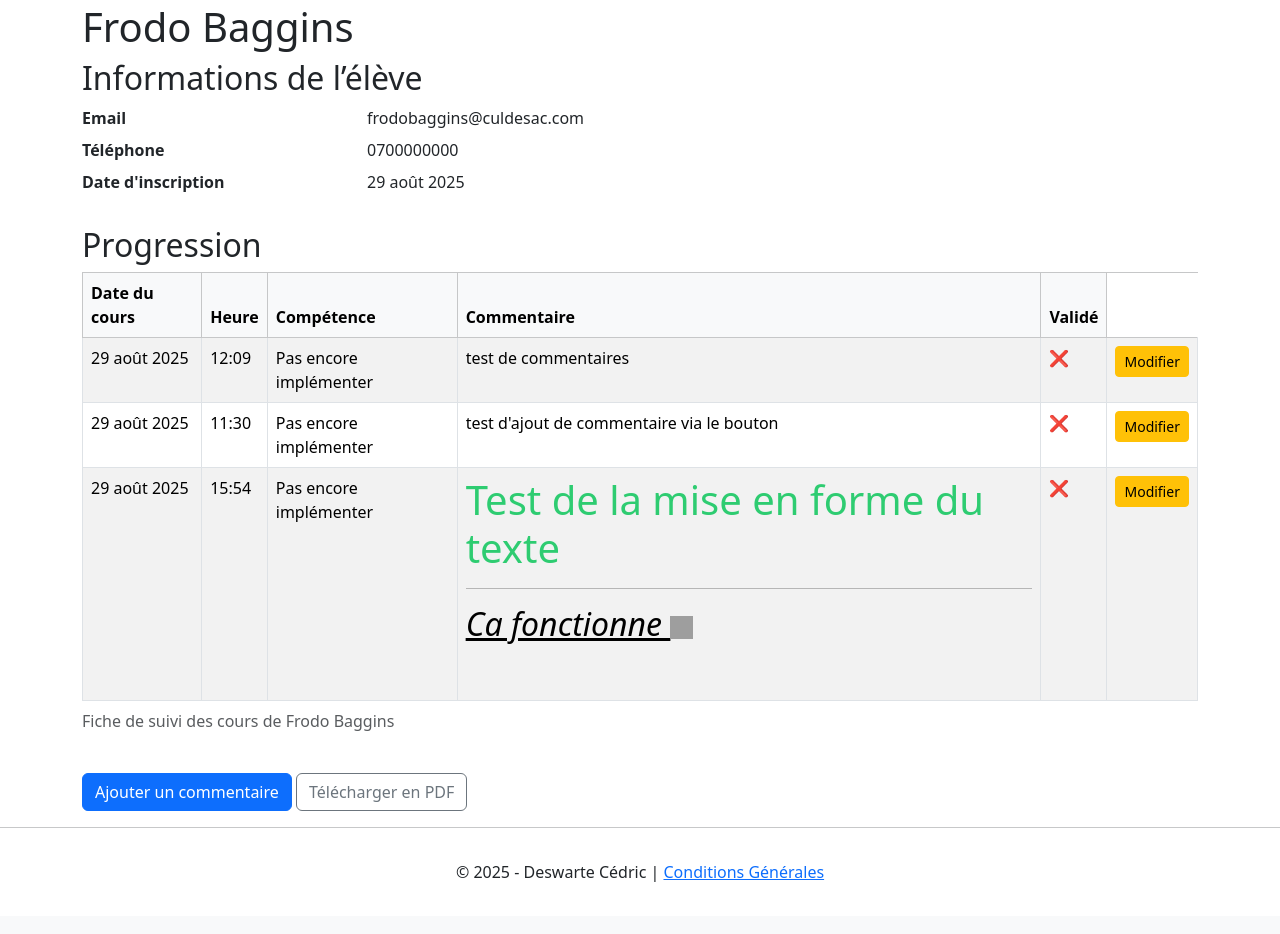
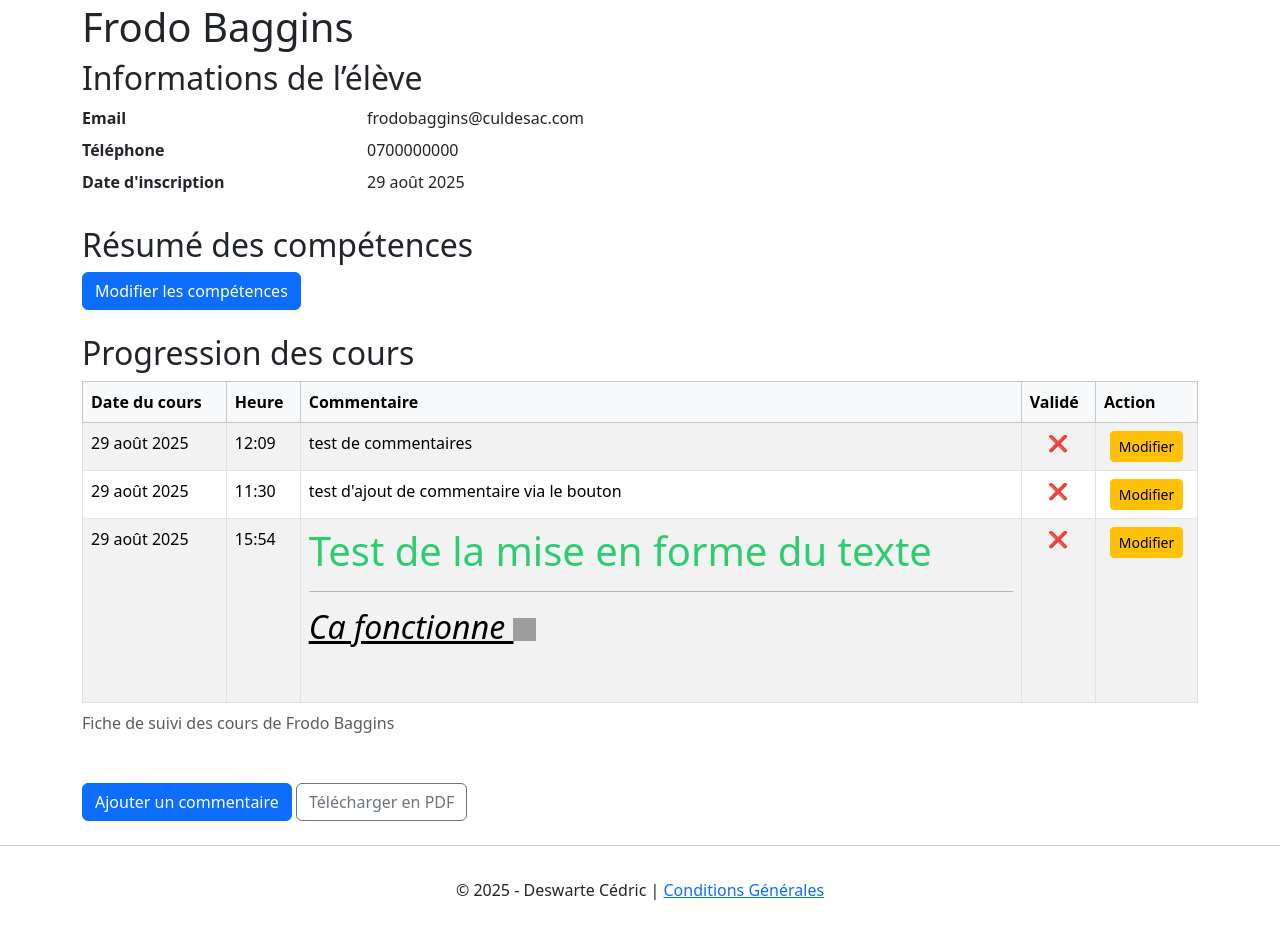
Before and after one commit to Cedric12850/titre_pro_ecsr, a Django app: page /eleves/1/ in a window 1280 px wide. Shown: the part 111-1045 px from the top of the page. Before the commit the page ends 993 px from the top, so only its background shows below. Run offline with Django 5.2, Linux system fonts and the light colour scheme; the visitor is signed in with stand-in values (Sample User, id 1); data comes from the database, SQL or seed files in the repository; data that the repository does not hold is empty; some libraries are stand-ins or nearby versions.

Commit message:
push du frontend

```diff
--- a/frontend/templates/eleves/eleve_detail.html
+++ b/frontend/templates/eleves/eleve_detail.html
@@ -3,7 +3,8 @@
 {% block content %}
 <h1>{{ eleve.prenom }} {{ eleve.nom }}</h1>
 
-<section aria-labelledby="eleve-info">
+<!-- 🔹 Informations élève -->
+<section aria-labelledby="eleve-info" class="mb-4">
   <h2 id="eleve-info">Informations de l’élève</h2>
   <dl class="row">
     <dt class="col-sm-3">Email</dt>
@@ -17,8 +18,35 @@
   </dl>
 </section>
 
-<section aria-labelledby="eleve-progression" class="mt-4">
-  <h2 id="eleve-progression">Progression</h2>
+<!-- 🔹 Résumé des compétences -->
+<section aria-labelledby="resume-competences" class="mb-4">
+  <h2 id="resume-competences">Résumé des compétences</h2>
+  <div class="row row-cols-1 row-cols-md-2 row-cols-lg-4 g-3">
+    {% for comp_entry in competence_data %}
+      <div class="col">
+        <div class="card h-100">
+          <div class="card-body text-center">
+            <h5 class="card-title">{{ comp_entry.competence.numero }} - {{ comp_entry.competence.titre }}</h5>
+            <span class="badge
+                  {% if comp_entry.statut == 'pas_aborde' %}bg-secondary
+                  {% elif comp_entry.statut == 'aborde' %}bg-info
+                  {% elif comp_entry.statut == 'en_cours' %}bg-warning text-dark
+                  {% elif comp_entry.statut == 'validee' %}bg-success
+                  {% else %}bg-secondary{% endif %} fs-6 px-3 py-2">
+              {{ comp_entry.statut|capfirst }}
+            </span>
+          </div>
+        </div>
+      </div>
+    {% endfor %}
+  </div>
+
+  <a href="{% url 'eleves:eleve-objectifs-update' eleve.id %}" class="btn btn-primary mt-3">Modifier les compétences</a>
+</section>
+
+<!-- 🔹 Progressions / Commentaires -->
+<section aria-labelledby="eleve-progression" class="mb-4">
+  <h2 id="eleve-progression">Progression des cours</h2>
 
   {% if progressions %}
     <div class="table-responsive">
@@ -26,43 +54,28 @@
         <caption class="sr-only">Fiche de suivi des cours de {{ eleve.prenom }} {{ eleve.nom }}</caption>
         <thead class="table-light">
           <tr>
-            <th scope="col">Date du cours</th>
-            <th scope="col">Heure</th>
-            <th scope="col">Compétence</th>
-            <th scope="col">Commentaire</th>
-            <th scope="col">Validé</th>
+            <th>Date du cours</th>
+            <th>Heure</th>
+            <th>Commentaire</th>
+            <th>Validé</th>
+            <th>Action</th>
           </tr>
         </thead>
         <tbody>
           {% for prog in progressions %}
             <tr>
               <td>{{ prog.date_cours }}</td>
-            <td>
-              {% if prog.heure_cours %}
-                {{ prog.heure_cours|time:"H:i" }}
-              {% else %}
-                -
-              {% endif %}
-            </td>
-            <td>
-              {% if prog.competence %}
-                {{ prog.competence }}
-              {% else %}
-                Pas encore implémenter
-              {% endif %}
-            </td>
+              <td>{% if prog.heure_cours %}{{ prog.heure_cours|time:"H:i" }}{% else %}-{% endif %}</td>
               <td>{{ prog.commentaire|default:"Aucun commentaire"|safe }}</td>
-            <td>
+              <td class="text-center">
                 {% if prog.valide %}
                   <span class="text-success" aria-label="Validé">✅</span>
                 {% else %}
                   <span class="text-danger" aria-label="Non validé">❌</span>
                 {% endif %}
               </td>
-            <td>
-              <a href="{% url 'eleves:progression-update' eleve.id prog.id %}" class="btn btn-sm btn-warning">
-                Modifier
-              </a>
+              <td class="text-center">
+                <a href="{% url 'eleves:progression-update' eleve.id prog.id %}" class="btn btn-sm btn-warning">Modifier</a>
               </td>
             </tr>
           {% endfor %}
@@ -70,16 +83,13 @@
       </table>
     </div>
   {% else %}
-    <p>Aucune progression enregistrée.</p>
+    <p>Aucune progression enregistrée pour cet élève.</p>
   {% endif %}
 </section>
-<a href="{% url 'eleves:progression-create' eleve.pk %}" class="btn btn-primary mt-3">
-  Ajouter un commentaire
-</a>
-<a
-  href="{% url 'eleves:eleve-progression-pdf' eleve.pk %}" class="btn btn-outline-secondary mt-3" target="_blank">
-  Télécharger en PDF
-</a>
 
+<div class="mb-4">
+  <a href="{% url 'eleves:progression-create' eleve.pk %}" class="btn btn-primary">Ajouter un commentaire</a>
+  <a href="{% url 'eleves:eleve-progression-pdf' eleve.pk %}" class="btn btn-outline-secondary" target="_blank">Télécharger en PDF</a>
+</div>
 
 {% endblock %}
```
Also changed, not shown: frontend/templates/eleves/eleve_objectifs_form.html (added, +112 -0 lines). Lines whose indentation alone changed are shown as unchanged.
